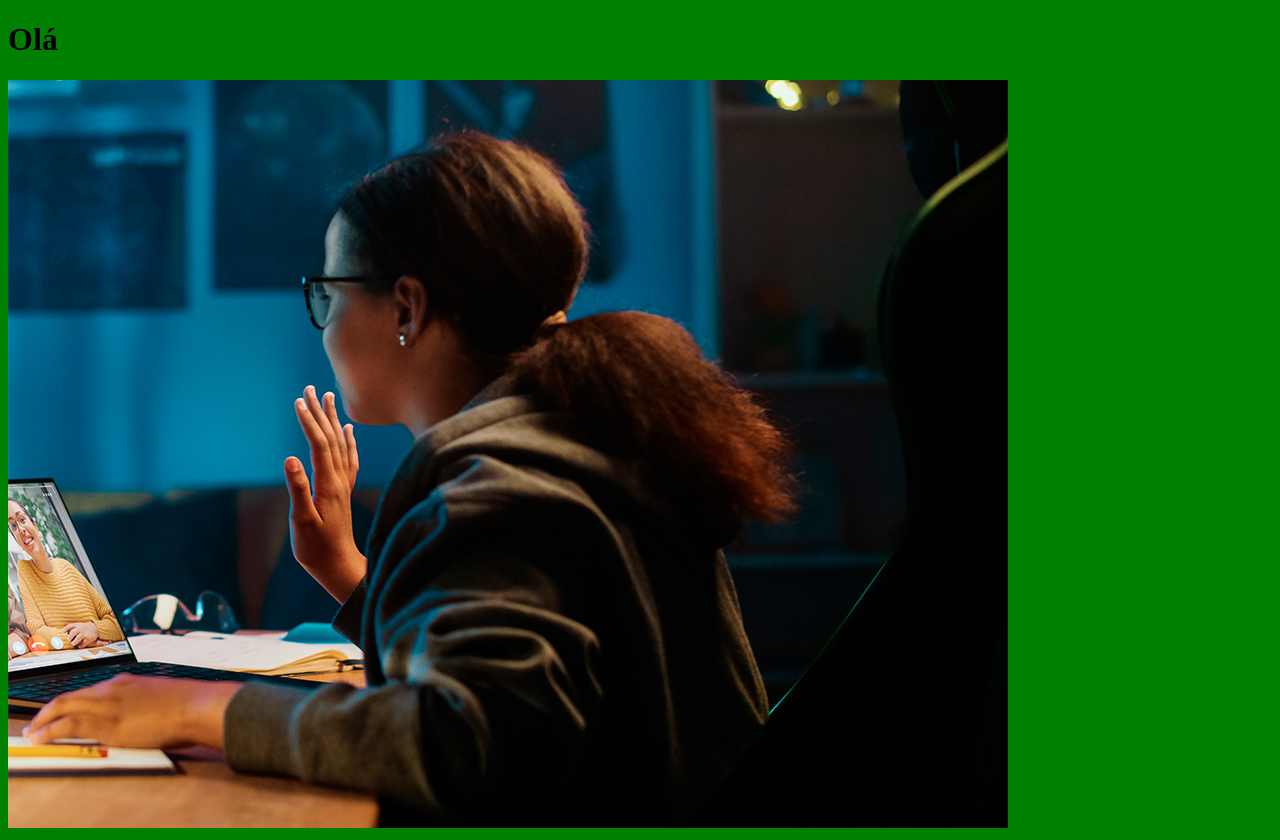
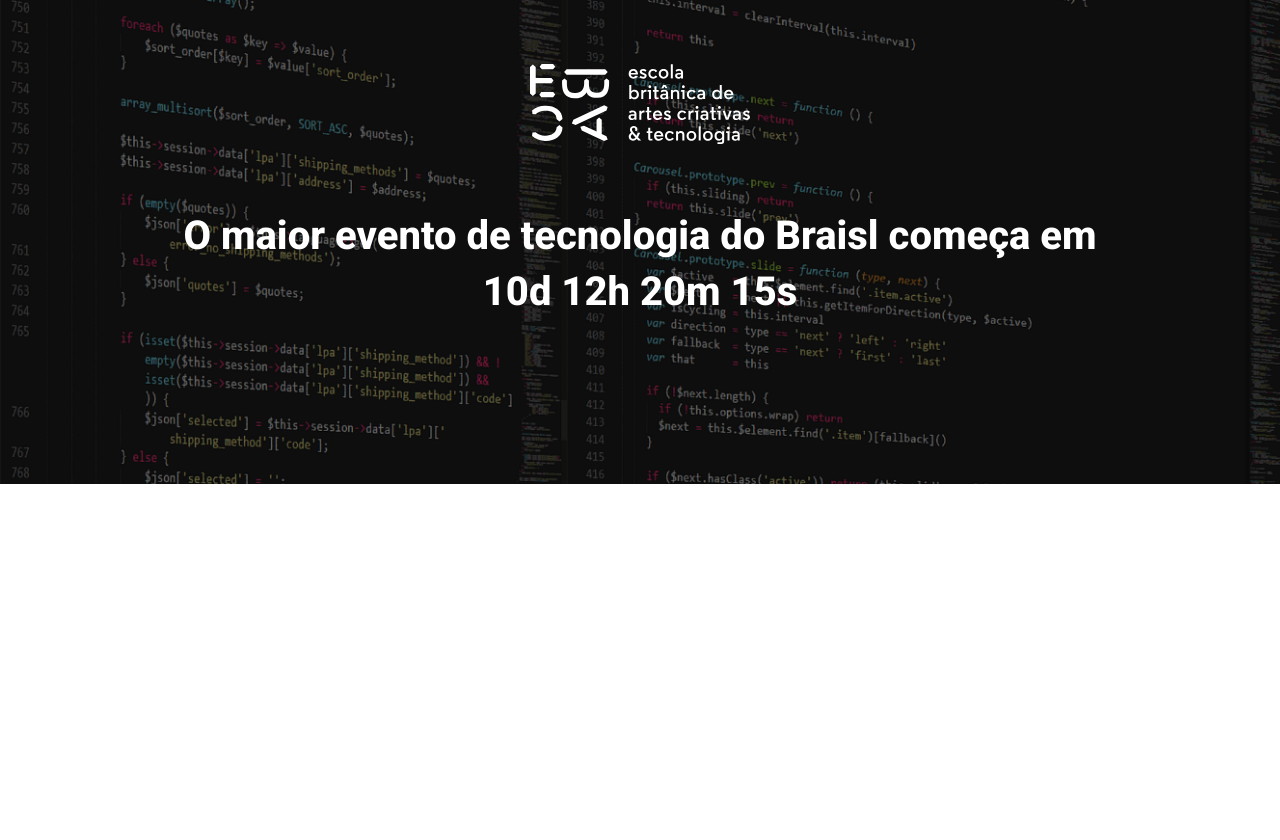
Before and after one commit to LeoTatarin/crie_lading-page, a website built with Parcel: page src/index.html in a window 1280 px wide. After the commit the page ends 800 px from the top, so only its background shows below. Built offline with nearby package versions, Linux system fonts and the light colour scheme.

Commit message:
criando o hero

```diff
--- a/src/index.html
+++ b/src/index.html
@@ -3,12 +3,24 @@
 <head>
     <meta charset="UTF-8">
     <meta name="viewport" content="width=device-width, initial-scale=1.0">
-    <title>Document</title>
+    <title>EBAC Tech Talks</title>
+
+    <link rel="preconnect" href="https://fonts.googleapis.com">
+    <link rel="preconnect" href="https://fonts.gstatic.com" crossorigin>
+    <link href="https://fonts.googleapis.com/css2?family=Roboto:ital,wght@0,100..900;1,100..900&display=swap" rel="stylesheet">
+
     <link rel="stylesheet" href="styles/main.scss">
+
 </head>
 <body>
-    <h1>Olá</h1>
-    <img src="./images/backend.png" alt="">
+    <header class="hero">
+        <div class="container">
+            <img class="hero__logo" src="./images/ebac_logo.svg" alt="EBAC">
+            <p class="hero__text">
+                O maior evento de tecnologia do Braisl começa em 10d 12h 20m 15s
+            </p>
+        </div>
+    </header>
     <script src="scripts/main.js"></script>
 </body>
 </html>
--- /dev/null
+++ b/src/styles/_hero.scss
@@ -0,0 +1,53 @@
+.hero {
+    padding-top: 64px;
+    padding-bottom: 100px;
+    background-image: url(../images/fundo.png);
+    background-repeat: no-repeat;
+    background-size: cover;
+    position: relative;
+
+    .container {
+        position: relative;
+    }
+
+    &::before {
+        position: absolute;
+        top: 0;
+        left: 0;
+        width: 100%;
+        height: 100%;
+        background-color: #000;
+        content: "";
+        opacity: 0.5;
+    }
+
+    &__text {
+        margin-top: 64px;
+        margin-bottom: 64px;
+        font-size: 40px;
+        line-height: 56px;
+        color: #fff;
+        font-weight: 800;
+        text-align: center;
+    }
+
+    &__logo {
+        margin: 0 auto;
+        height: 80px;
+        display: block;
+    }
+
+    @media (max-width: 640px) {
+        padding: 40px 0;
+
+        &__logo {
+            min-height: 40px;
+        }
+
+        &__text {
+            font-size: 22px;
+            line-height: 24px;
+            margin: 24px 0;
+        }
+    }
+}
--- a/src/styles/main.scss
+++ b/src/styles/main.scss
@@ -1,3 +1,23 @@
-body {
-    background-color: green;
+@use 'hero';
+
+* {
+    margin: 0;
+    padding: 0;
+    box-sizing: border-box;
+    font-family: "Roboto", sans-serif;
+    color: #fff;
 }
+
+.container {
+    max-width: 960px;
+    width: 100%;
+    margin: 0 auto;
+
+    @media (max-width: 640px) {
+        max-width: 80%;
+    }
+
+    @media (max-width: 1024px) {
+        max-width: 90%;
+    }
+}
```
Also changed, not shown: README.md (deleted).
